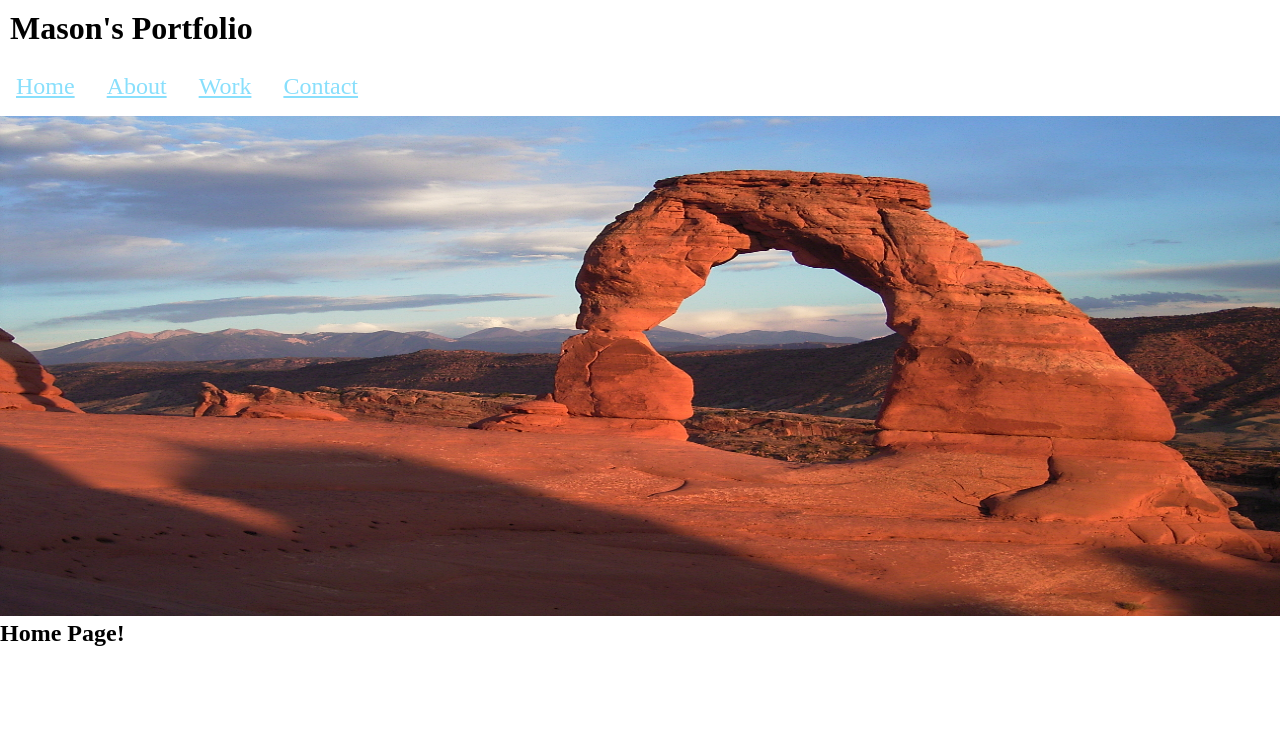
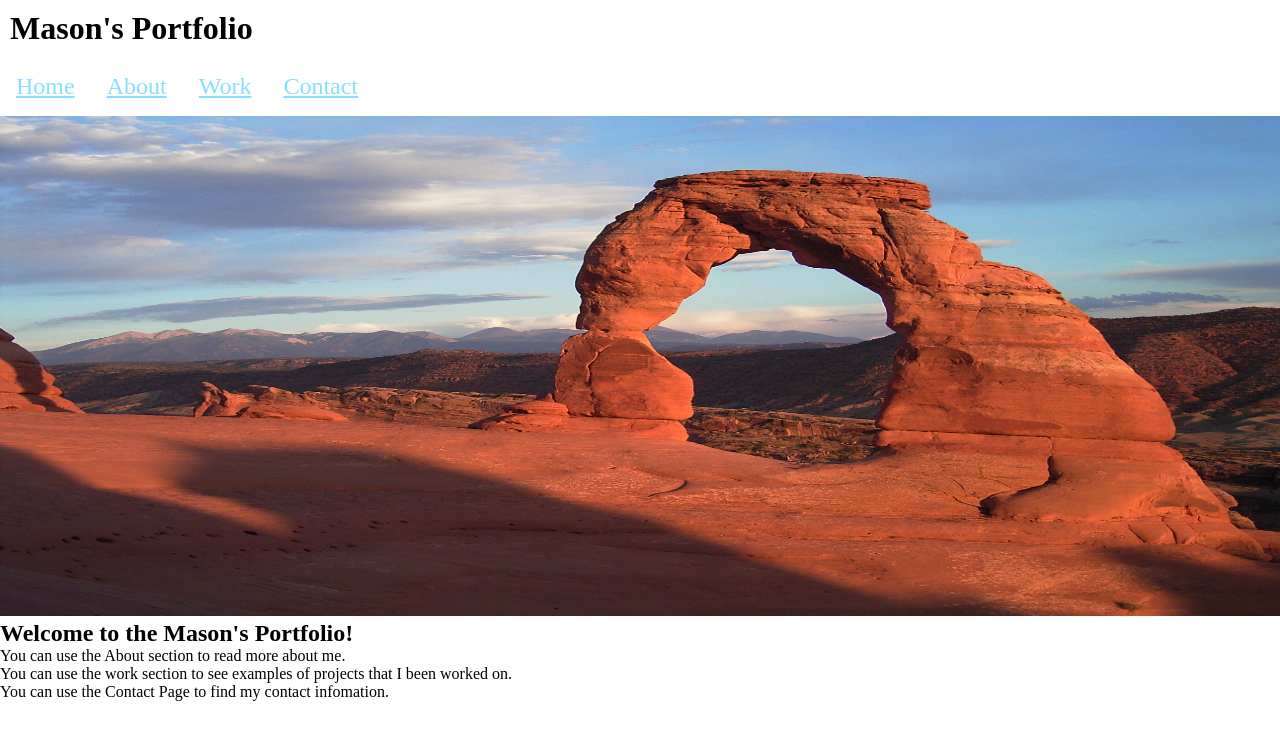
Before and after one commit to mhowe21/react-portfolio, a React (Create React App) app: page / in a window 1280 px wide. Shown: the top 740 px of the page. Built offline with nearby package versions, Linux system fonts and the light colour scheme.

Commit message:
add Work and contact section conditional renders

```diff
--- a/src/App.js
+++ b/src/App.js
@@ -1,8 +1,8 @@
 import React, { useState } from "react";
 import Headers from "./components/Navbar";
-import Heroimage from "./components/Heroimage";
 import Homepage from "./components/Home";
 import About from "./components/About";
+import Work from "./components/Work";
 
 function App() {
   const [currentPage, handlePageChange] = useState("Home");
@@ -10,9 +10,9 @@ function App() {
   const renderPage = () => {
     switch (currentPage) {
       case "About":
-        return "About";
+        return <About />;
       case "Work":
-        return "work";
+        return <Work />;
       case "Contact":
         return "Contact";
       case "Home":
--- a/src/components/Home.js
+++ b/src/components/Home.js
@@ -5,7 +5,13 @@ export default function Home() {
   return (
     <div>
       <Hero />
-      <h1>Home Page!</h1>
+      <h1>Welcome to the Mason's Portfolio!</h1>
+      <p>You can use the About section to read more about me.</p>
+      <p>
+        You can use the work section to see examples of projects that I been
+        worked on.
+      </p>
+      <p>You can use the Contact Page to find my contact infomation.</p>
     </div>
   );
 }
--- /dev/null
+++ b/src/components/Work.js
@@ -0,0 +1,9 @@
+import React from "react";
+
+export default function Work() {
+  return (
+    <div>
+      <h1>Example of work</h1>
+    </div>
+  );
+}
```
